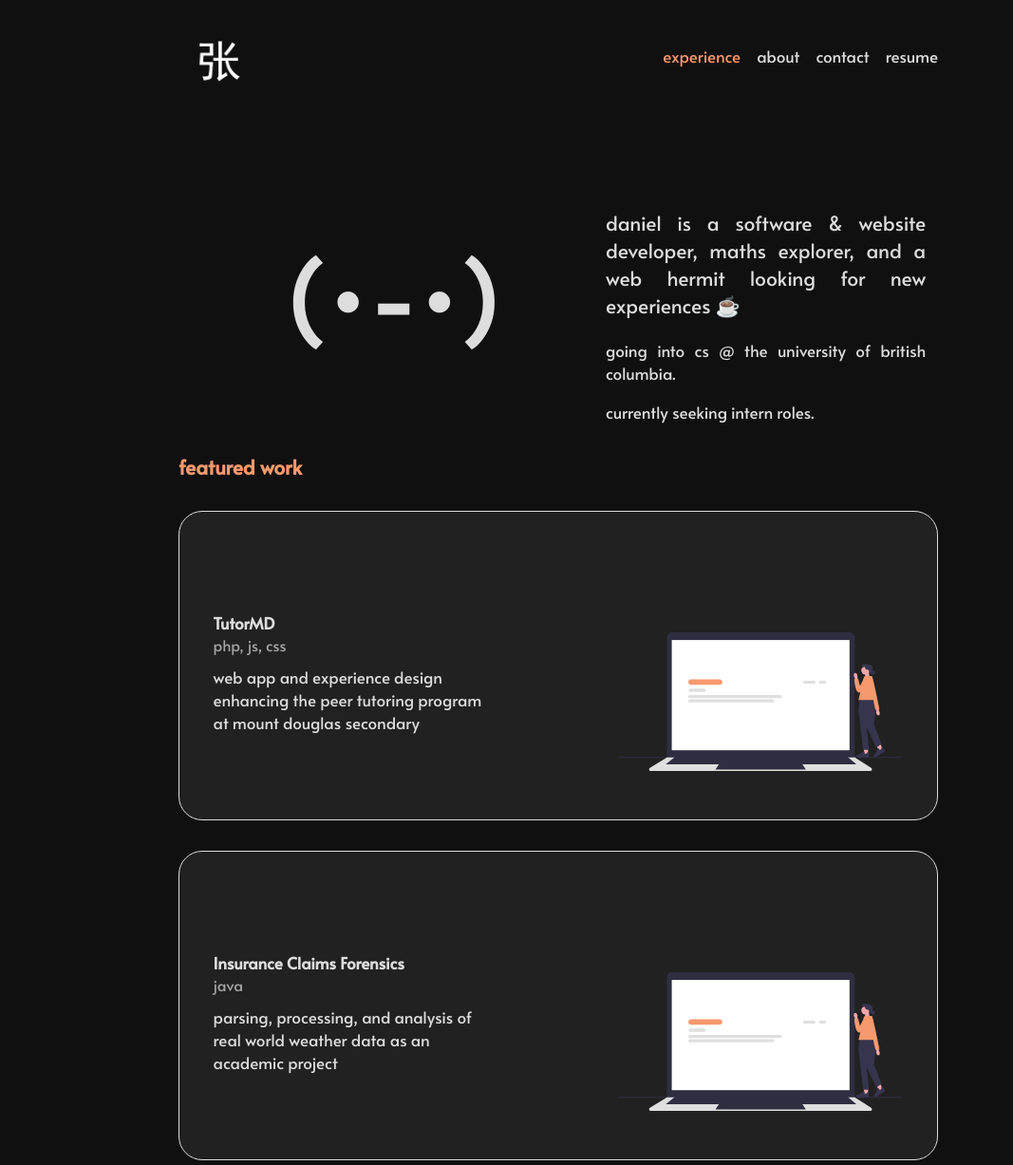
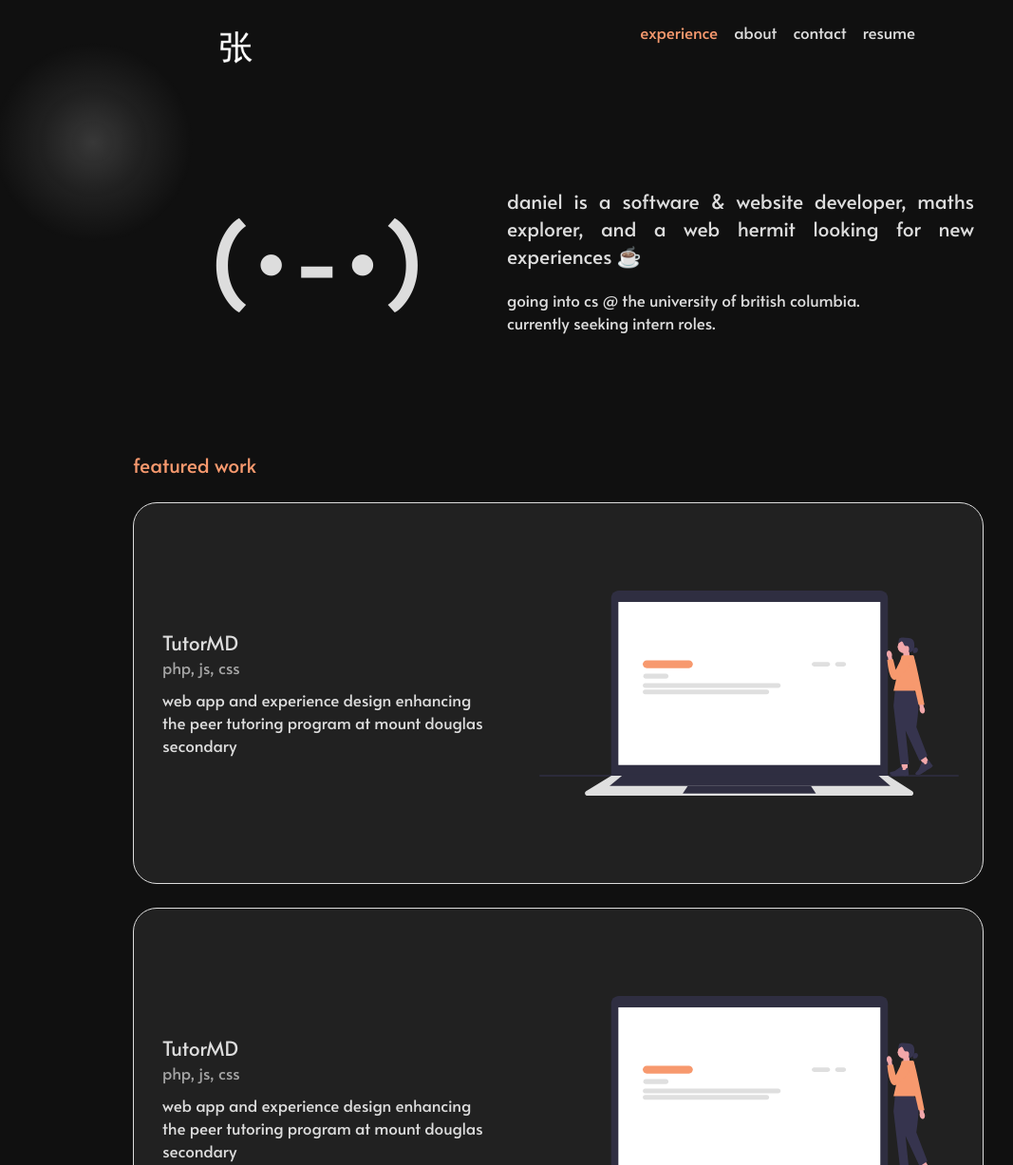
Before and after one commit to danelzhan/portfolio, a plain HTML site: page docs/index.html in a window 1280 px wide. Shown: the top 1227 px of the page at 95% size, without its empty margins (52-1119 px from the left). Drawn offline with Linux system fonts and the light colour scheme; a web font is replaced by a local one.

Commit message:
cleaned up css and positioning code for hero and featured projects

```diff
--- a/docs/index.html
+++ b/docs/index.html
@@ -13,14 +13,13 @@
 
     <div class="cursor" id="cursor"></div>
 
-    <div class="header">
+    <section class="header">
 
         <a href="index.html"><img class="title" src="profile_icon.png"></a>
 
         <div class="navbar_toggle" id="navbar_toggle">
             <i class="fa fa-bars"></i>
         </div>
-
 
         <ul class="header_links" id="header_links">
             <li><a class="selected" href="index.html">experience</a></li>
@@ -29,53 +28,58 @@
             <li><a href="https://www.linkedin.com/in/daniel-zhang-11941127b/">resume</a></li>
         </ul>
 
-    </div>
+    </section>
 
-    <div class="main">
+    <section class="main">
 
-        <div class="avatar_parent"><h1 class="avatar">(•-•)</h1></div>
+        <section id="landing" style="width: 100%; display: grid; grid-template-columns: 30vw 40vw; grid-template-rows: 50vh;">
 
-        <div class="description">
-            <p class="bio_1">daniel is a software & website developer, maths explorer, and a web hermit looking for new experiences ☕</p>
-            <p class="bio_2">going into cs @ the university of british columbia.</p>
-            <p class="bio_2">currently seeking intern roles.</p>
-        </div>
+            <div class="element">
+                <h1 id="avatar">(•-•)</h1>
+            </div>
 
-        <h2>featured work</h2>
-        <div class="featured_work">
+            <div class="element" style="margin: 10px; align-items: start;">
+                <p style="font-size: 21px; margin-bottom: 20px; text-align: justify;">daniel is a software & website developer, maths explorer, and a web hermit looking for new experiences ☕</p>
+                <p>going into cs @ the university of british columbia. <br>currently seeking intern roles.</p>
+            </div>
+
+        </section>
+
+        <section id="featured">
+
+            <p style="color: #F7996E; font-size: 21px;">featured work</p>
 
             <div class="featured_panel" id="featured_work_1">
 
-                <div class="featured_description">
-                    <h1 class="featured_title">TutorMD</h1>
-                    <p class="subtitle">php, js, css</p>
-                    <p class="featured_blurb">web app and experience design enhancing the peer tutoring program at mount douglas secondary</p>
+                <div class="element" style="align-items: start; margin: 30px;">
+                    <p style="font-size: 21px;">TutorMD</p>
+                    <p style="color: rgba(221, 221, 221, 0.7); padding-bottom: 10px;">php, js, css</p>
+                    <p>web app and experience design enhancing the peer tutoring program at mount douglas secondary</p>
                 </div>
 
-                <div class="featured_image">
-                    <img src="filler_project_image.svg">
+                <div class="element">
+                    <img src="filler_project_image.svg" width="90%">
                 </div>
 
             </div>
 
             <div class="featured_panel" id="featured_work_1">
 
-                <div class="featured_description">
-                    <h1 class="featured_title">Insurance Claims Forensics</h1>
-                    <p class="subtitle">java</p>
-                    <p class="featured_blurb">parsing, processing, and analysis of real world weather data as an academic project</p>
+                <div class="element" style="align-items: start; margin: 30px;">
+                    <p style="font-size: 21px;">TutorMD</p>
+                    <p style="color: rgba(221, 221, 221, 0.7); padding-bottom: 10px;">php, js, css</p>
+                    <p>web app and experience design enhancing the peer tutoring program at mount douglas secondary</p>
                 </div>
 
-
-                <div class="featured_image">
-                    <img src="filler_project_image.svg">
+                <div class="element">
+                    <img src="filler_project_image.svg" width="90%">
                 </div>
 
             </div>
 
-        </div>
+        </section>
 
-    </div>
+    </section>
 
 
     <div class="footer">
--- a/docs/style.css
+++ b/docs/style.css
@@ -4,6 +4,10 @@
 * {
     font-size: 17px;
     font-family:  "Alata", sans-serif;
+    padding: 0;
+    border: 0;
+    margin: 0;
+    box-sizing: border-box;
 }
 
 .cursor {
@@ -29,6 +33,13 @@ a {
 body {
     background-color: #101010;
     overflow-x: hidden;
+}
+
+.element {
+    display: flex;
+    flex-direction: column;
+    justify-content: center;
+    align-items: center;
 }
 
 .header {
@@ -84,30 +95,11 @@ body {
 
 .main {
     margin: 0 auto;
-    max-width: 50vw;
+    max-width: 70vw;
     color: #DDDDDD;
-    min-width: 800px;
 }
 
-.description {
-    max-width: 21vw;
-    min-width: 400px;
-    text-align: justify;
-    min-height: 30vh;
-    margin-right: 1vw;
-    margin-left: auto;
-    margin-top: 12.5vh;
-}
-
-.avatar_parent {
-    float: left;
-    width: 27vw;
-    min-width: 450px;
-    text-align: center;
-    margin-top: -3vh;
-}
-
-.avatar {
+#avatar {
     font-size: 86px;
     -webkit-user-select: none;
     -khtml-user-select: none;
@@ -116,17 +108,7 @@ body {
     user-select: none;
 }
 
-.bio_1 {
-    font-size: 21px;
-}
-
-
-h2 {
-    color: #F7996E;
-    font-size: 21px;
-}
-
-.featured_work :hover {
+.featured :hover {
     transition-duration: 0.2s;
     transform: scale(1.008);
     background-color: rgba(221, 221, 221, 0.12);
@@ -138,45 +120,14 @@ h2 {
 }
 
 .featured_panel {
-    border-style: solid;
-    border-color: #DDDDDD;
+    border: 1px solid #DDDDDD;
     border-radius: 25px;
-    border-width: 1px;
-    min-height: 38vh;
+    margin: 25px 0;
     background-color: rgba(221, 221, 221, 0.08);
-    margin-top: 4vh;
-    display: flex;
-    align-items: center;
-    flex-direction: row;
-    justify-content: space-between;
-    padding: 10px;
     cursor: pointer;
-}
-
-.featured_description {
-    max-width: 18vw;
-    min-width: 300px;
-    margin-left: 2vw;
-    margin-top: 20px;
-}
-
-.subtitle {
-    color: rgba(221, 221, 221, 0.7);
-    line-height: 0px;
-    font-size: 16px;
-    margin: 0;
-    margin-bottom: 2.8vh;
-}
-
-.featured_image {
-    float: right;
-}
-
-.featured_image img {
-    max-width: 35vh;
-    min-width: 300px;
-    margin-right: 2vw;
-    margin-top: 10vh;
+    display: grid;
+    grid-template-columns: 45% 55%;
+    grid-template-rows: 50vh;
 }
 
 .footer {
```
Also changed, not shown: 1 other file.
